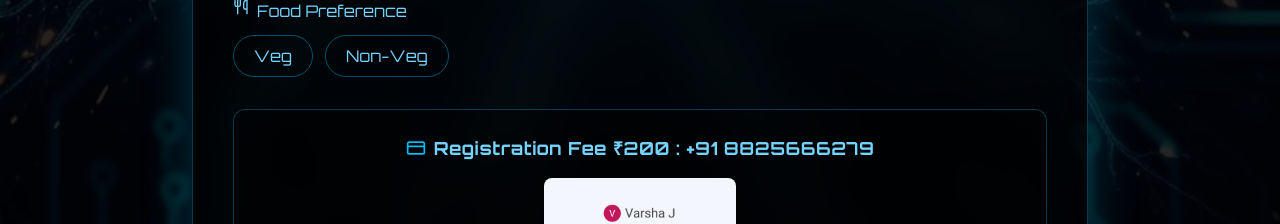
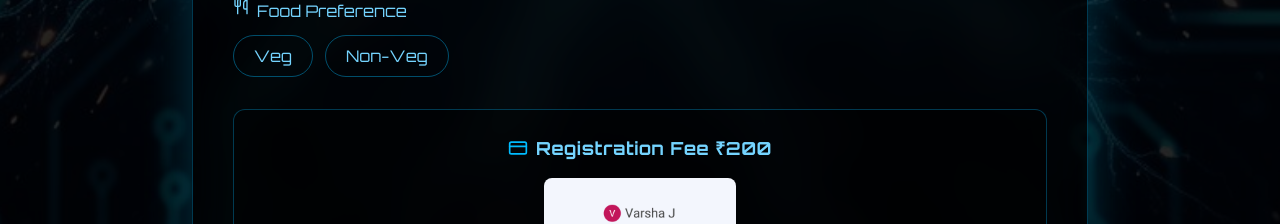
Before and after one commit to sidhu200606/Neurosparkz2k26, a React (Vite) app: page / in a window 1280 px wide. Shown: the part 3640-3864 px from the top of the page. Built offline with nearby package versions, Linux system fonts and the light colour scheme.

Commit message:
Updated project files

```diff
--- a/src/components/RegisterForm.jsx
+++ b/src/components/RegisterForm.jsx
@@ -607,7 +607,8 @@ export default function RegisterForm() {
               <div className="p-4 sm:p-6 rounded-xl border border-sky-400/30 bg-black/40">
                 <div className="flex items-center justify-center gap-2 mb-4 text-sky-300 font-bold text-lg tracking-wide">
                   <CreditCard className="w-5 h-5 text-sky-400" />
-                  Registration Fee ₹200 : +91 8825666279
+                  Registration Fee ₹200
+
                 </div>
 
                 <img src={gpayQr} alt="QR" className="w-40 sm:w-48 mx-auto rounded-lg mb-6" />
```
